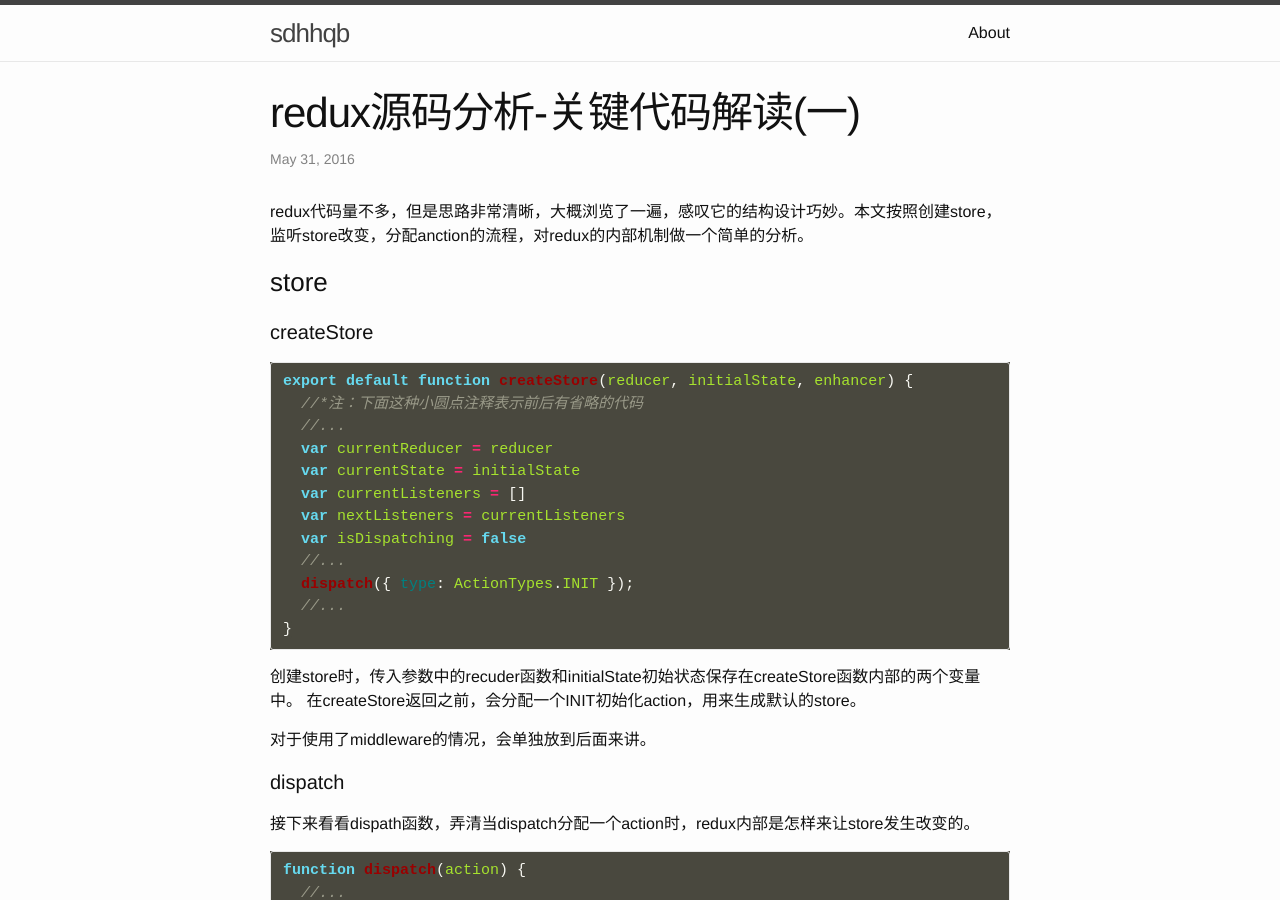
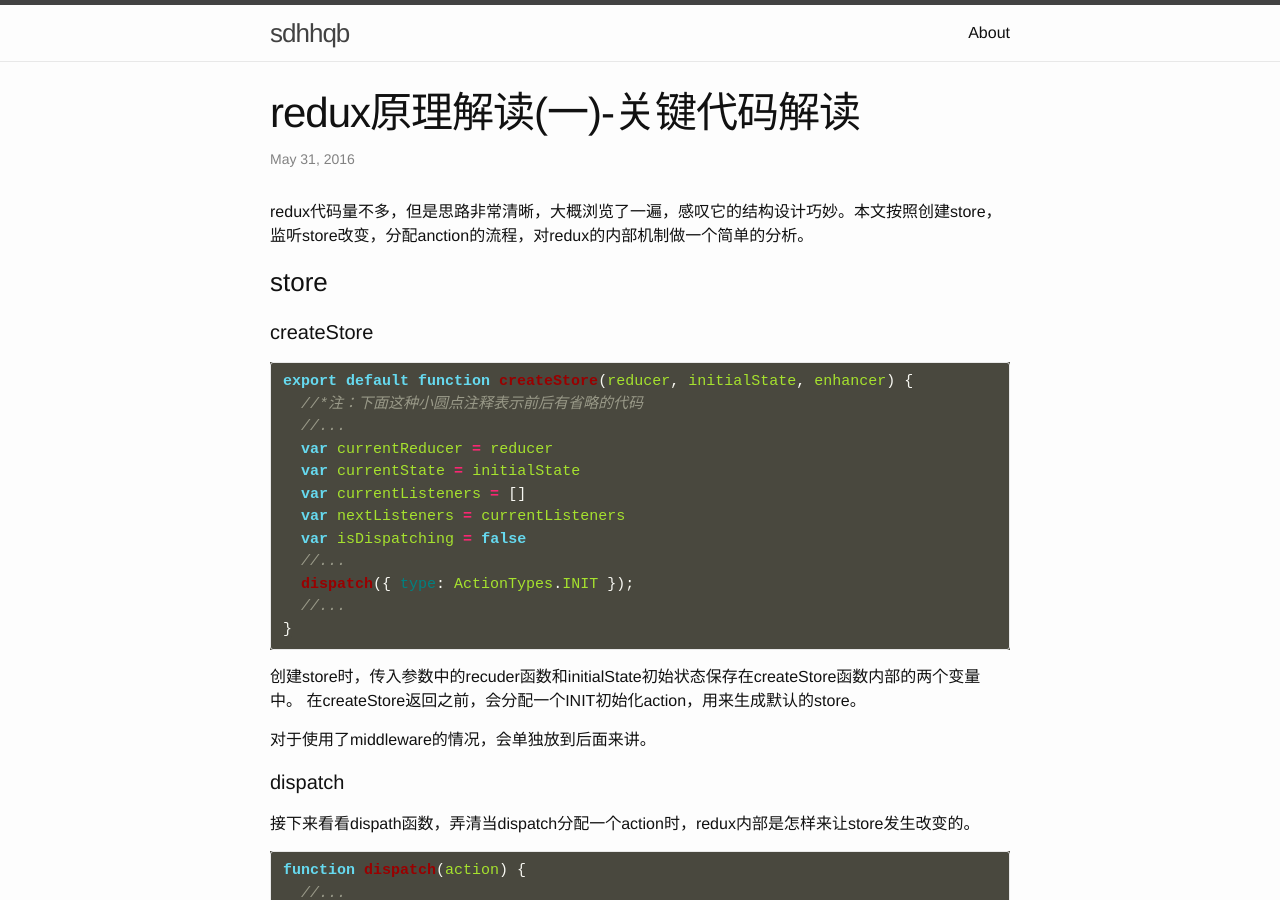
Before and after one commit to sdhhqb/sdhhqb.github.io, a Jekyll site: the page built from _posts/2016-05-31-redux-code-analysis.markdown, in a window 1280 px wide and 900 px high. Built offline with Jekyll 4.4.1, drawn with Linux system fonts in a browser that asks for light colours.

Commit message:
Update 2016-05-31-redux-code-analysis.markdown

```diff
--- a/_posts/2016-05-31-redux-code-analysis.markdown
+++ b/_posts/2016-05-31-redux-code-analysis.markdown
@@ -1,6 +1,6 @@
 ---
 layout: post
-title: "redux源码分析-关键代码解读(一)"
+title: "redux原理解读(一)-关键代码解读"
 categories: jekyll post
 date: 2016-05-31 08:39:32 中国标准时间
 ---
```
